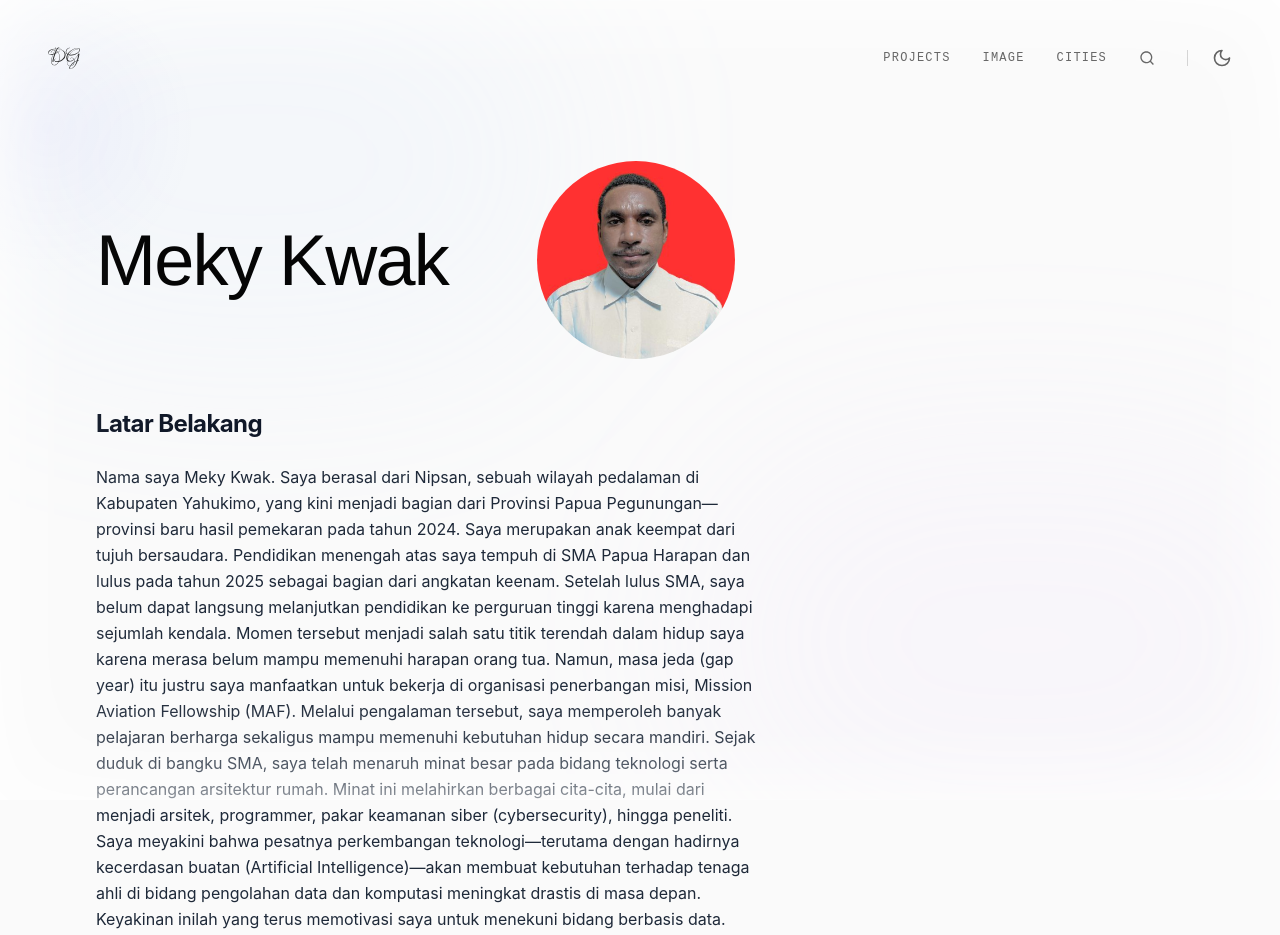
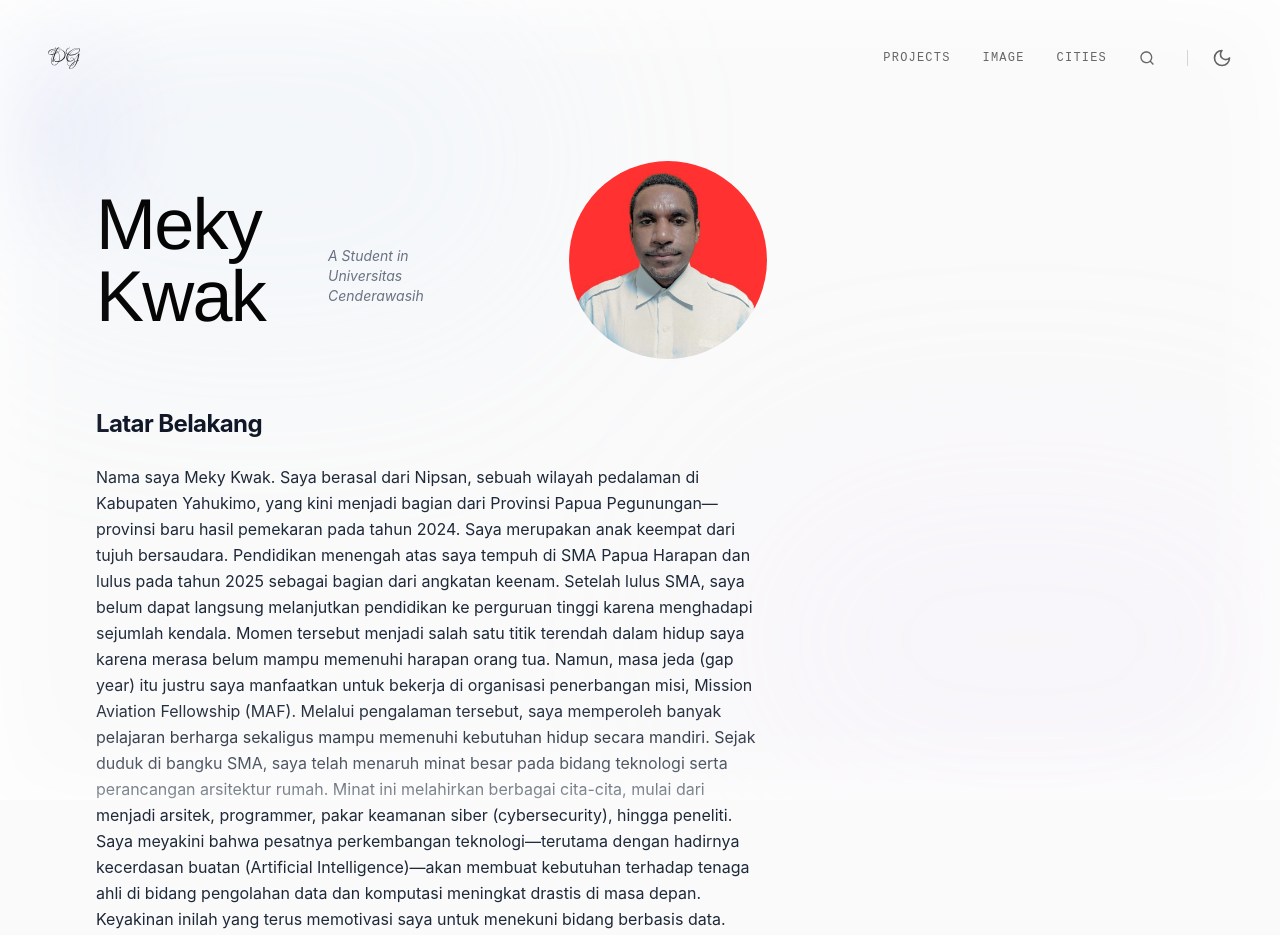
Before and after one commit to meky0014/meky0014.github.io, an Astro site: page / in a window 1280 px wide. Shown: the top 935 px of the page. Built offline with nearby package versions, Linux system fonts and the light colour scheme; Astro itself is replaced by a stand-in of ours; a web font is replaced by a local one.

Commit message:
bring back description1

```diff
--- a/src/pages/index.astro
+++ b/src/pages/index.astro
@@ -57,7 +57,14 @@ import HarmonicSystemSVG from "@/components/ui/HarmonicSystemSVG.astro";
         animateOn="view"
       />
     </h1>
-
+    <!-- Description -->
+                <p
+                    class="animate-cascade-description text-sm text-gray-500 italic mt-6 md:mt-8"
+                >
+                    {
+                        aboutFrontmatter.description
+                    }
+                </p>
     <img
   src="/pasfoto.png"
   alt={SITE_CONFIG.author}
```
